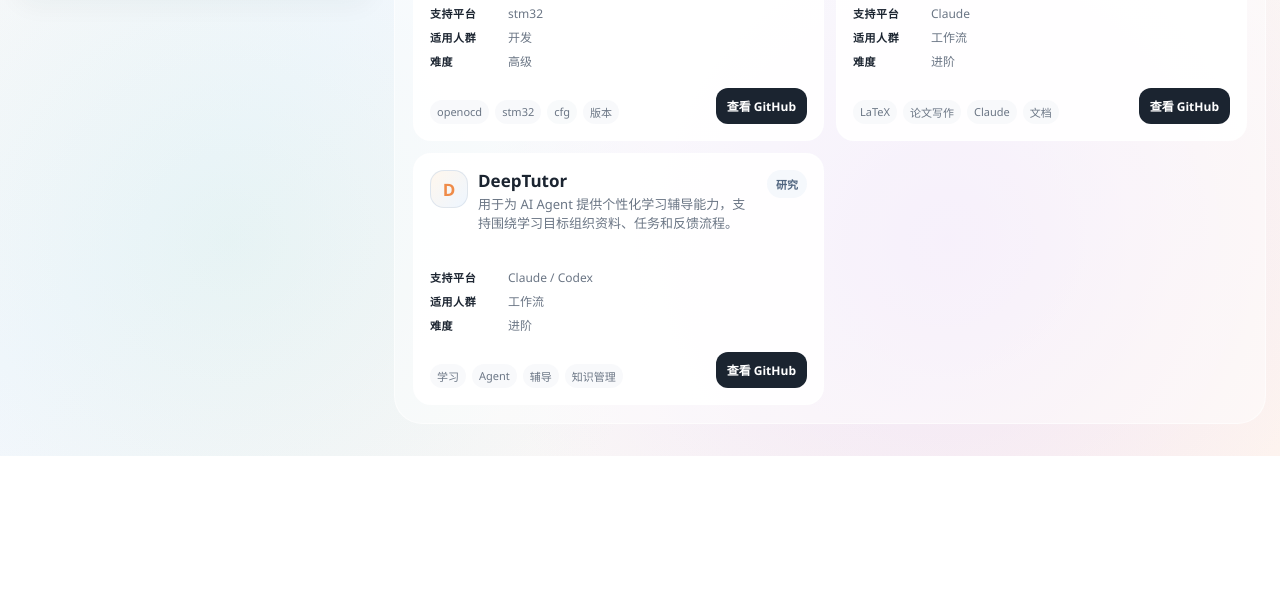
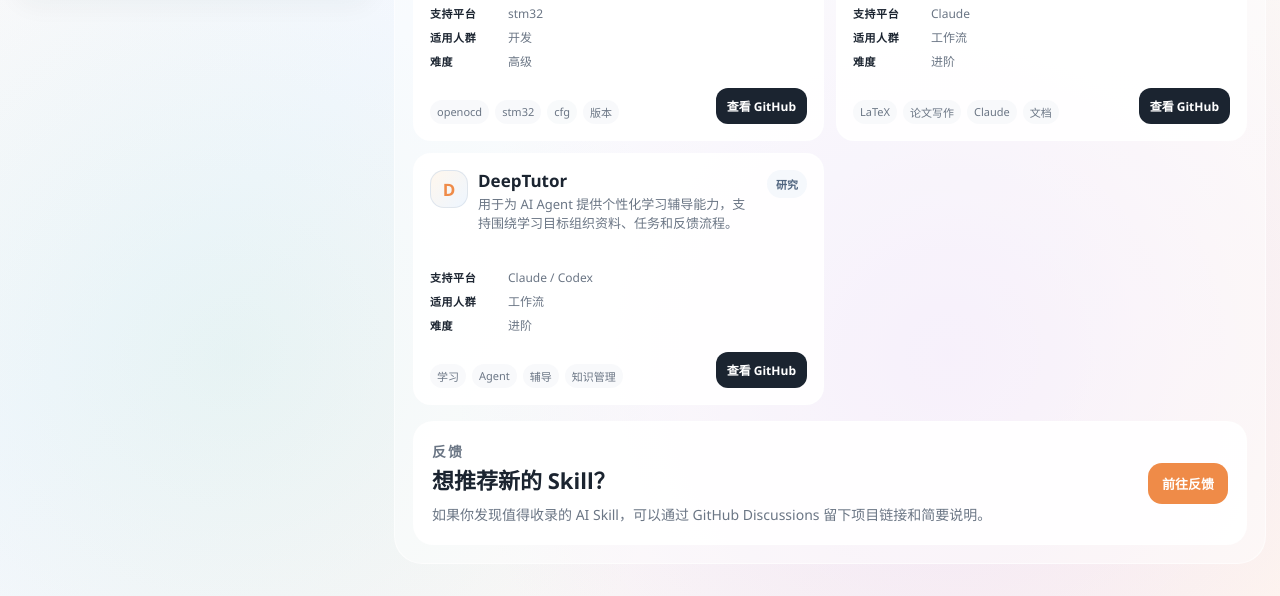
Before and after one commit to wangyi2222/skill-scope, a plain HTML site: page index.html in a window 1280 px wide. Shown: the part 746-1342 px from the top of the page. Before the commit the page ends 1202 px from the top, so only its background shows below. Drawn offline with Linux system fonts and the light colour scheme.

Commit message:
Add feedback entry

```diff
--- a/index.html
+++ b/index.html
@@ -69,6 +69,17 @@
           <p id="resultCount" class="result-count">0 个 Skills</p>
         </div>
         <div id="cardGrid" class="card-grid"></div>
+
+        <section class="feedback-panel" aria-labelledby="feedback-title">
+          <div>
+            <p class="content-kicker">反馈</p>
+            <h2 id="feedback-title">想推荐新的 Skill？</h2>
+            <p>如果你发现值得收录的 AI Skill，可以通过 GitHub Discussions 留下项目链接和简要说明。</p>
+          </div>
+          <a class="feedback-link" href="https://github.com/wangyi2222/skill-scope/discussions" target="_blank" rel="noreferrer">
+            前往反馈
+          </a>
+        </section>
       </section>
     </main>
   </div>
--- a/style.css
+++ b/style.css
@@ -353,6 +353,49 @@
   background: #111827;
 }
 
+.feedback-panel {
+  display: flex;
+  justify-content: space-between;
+  gap: 20px;
+  align-items: center;
+  margin-top: 16px;
+  padding: 18px;
+  border: 1px solid rgba(255, 255, 255, 0.72);
+  border-radius: 20px;
+  background: var(--glass-strong);
+}
+
+.feedback-panel h2 {
+  margin: 0 0 8px;
+  font-size: 22px;
+}
+
+.feedback-panel p {
+  max-width: 680px;
+  margin: 0;
+  color: var(--muted);
+  font-size: 14px;
+  line-height: 1.65;
+}
+
+.feedback-link {
+  display: inline-flex;
+  align-items: center;
+  justify-content: center;
+  flex-shrink: 0;
+  padding: 11px 14px;
+  border-radius: 14px;
+  background: var(--accent);
+  color: #fff;
+  text-decoration: none;
+  font-size: 13px;
+  font-weight: 800;
+}
+
+.feedback-link:hover {
+  background: #dc7636;
+}
+
 .empty-state {
   padding: 28px;
   border: 1px dashed var(--line);
@@ -409,4 +452,9 @@
     flex-direction: column;
     align-items: start;
   }
+
+  .feedback-panel {
+    flex-direction: column;
+    align-items: start;
+  }
 }
```
